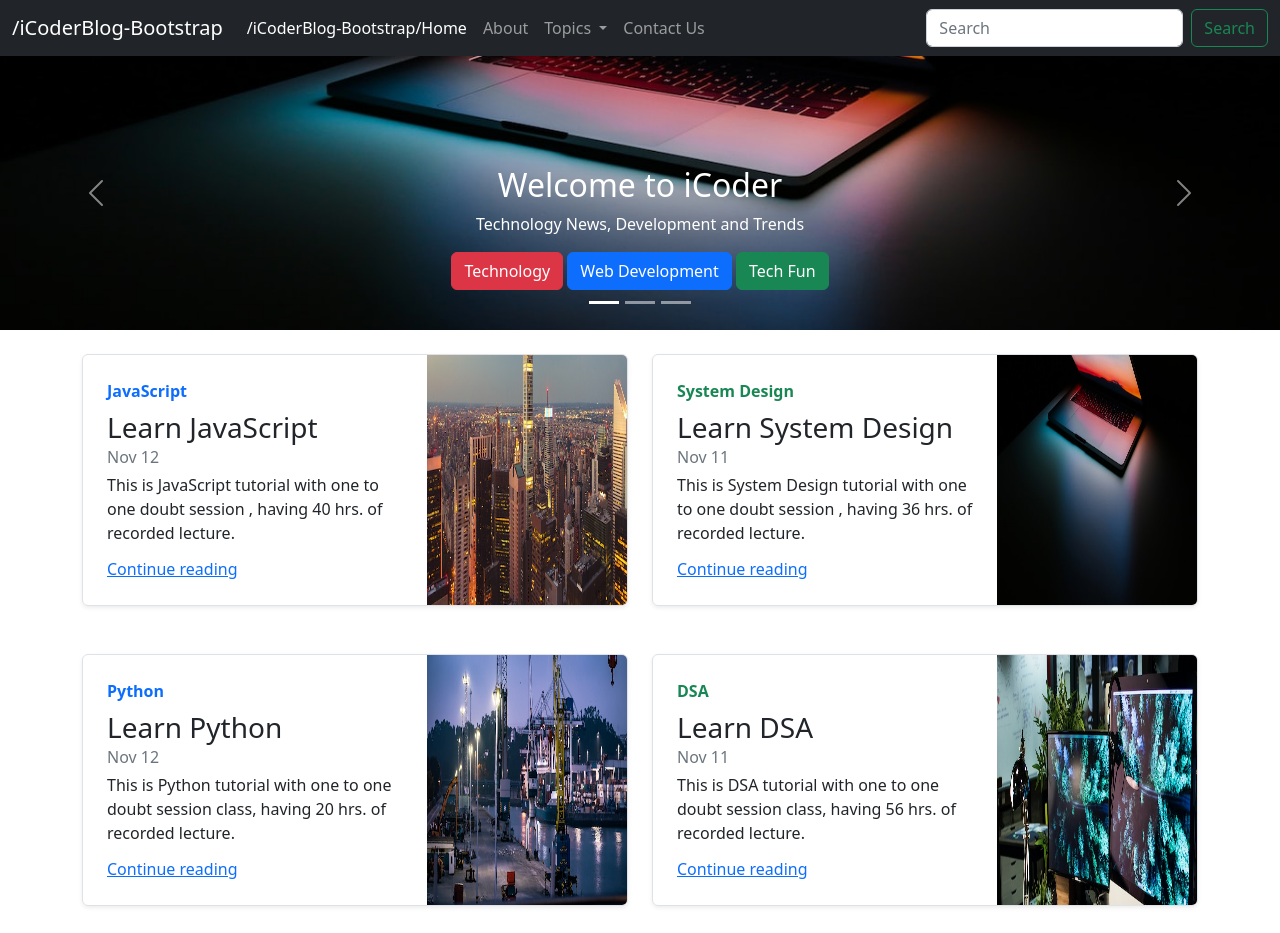
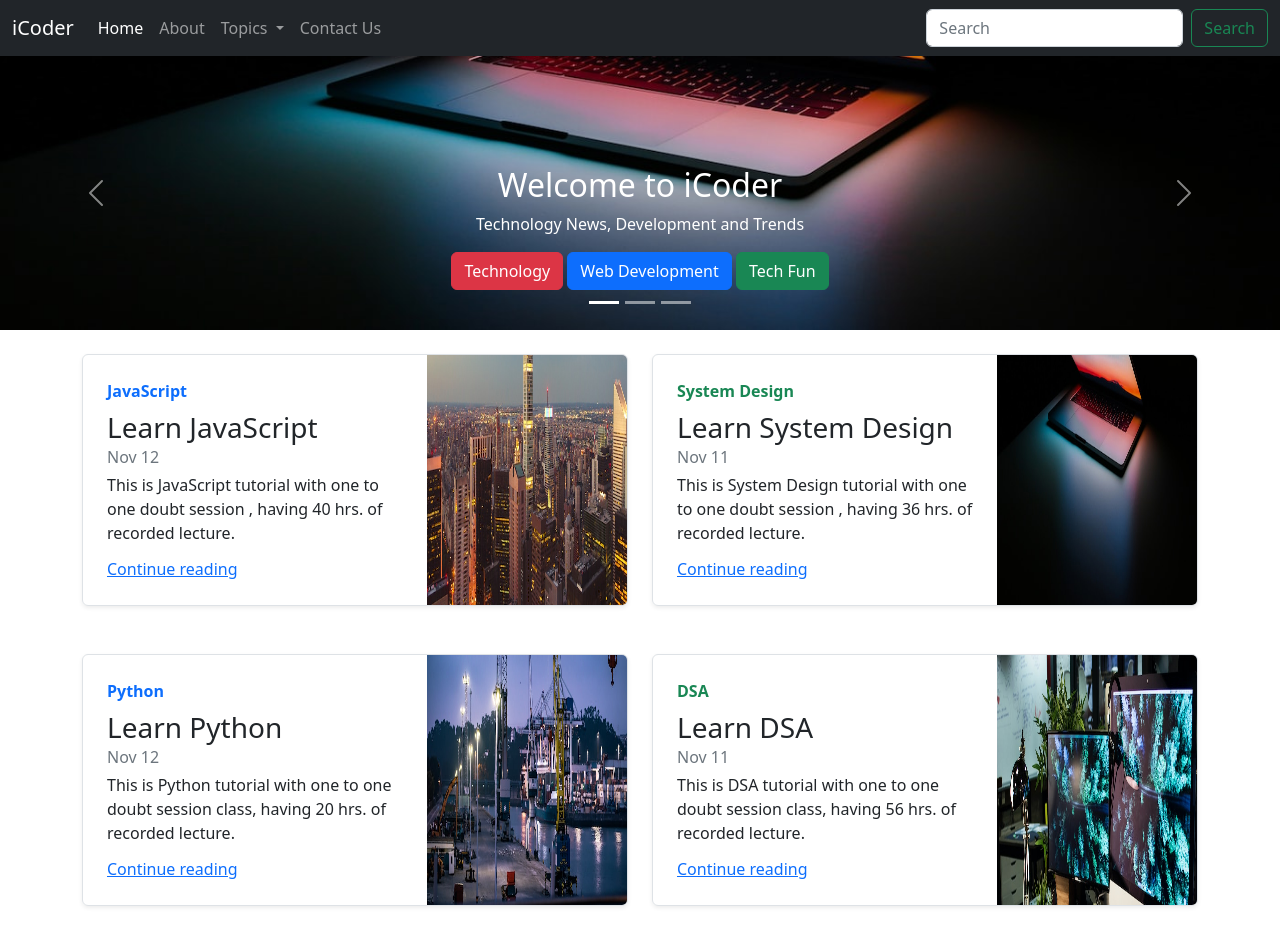
Before and after one commit to iamAbhi24/iCoderBlog-Bootstrap, a plain HTML site: page index.html in a window 1280 px wide. Shown: the top 933 px of the page. Drawn offline with nearby package versions, Linux system fonts and the light colour scheme.

Commit message:
Update index.html

```diff
--- a/index.html
+++ b/index.html
@@ -15,7 +15,7 @@
      <!-- /Adding navigation bar  -->
     <nav class="navbar navbar-expand-lg navbar-dark bg-dark">
         <div class="container-fluid">
-            <a class="navbar-brand" href="#">/iCoderBlog-Bootstrap</a>
+            <a class="navbar-brand" href="#">iCoder</a>
             <button class="navbar-toggler" type="button" data-bs-toggle="collapse"
                 data-bs-target="#navbarSupportedContent" aria-controls="navbarSupportedContent" aria-expanded="false"
                 aria-label="Toggle navigation">
@@ -24,7 +24,7 @@
             <div class="collapse navbar-collapse" id="navbarSupportedContent">
                 <ul class="navbar-nav me-auto mb-2 mb-lg-0">
                     <li class="nav-item">
-                        <a class="nav-link active" aria-current="page" href="/">/iCoderBlog-Bootstrap/Home</a>
+                        <a class="nav-link active" aria-current="page" href="/iCoderBlog-Bootstrap/Home">Home</a>
                     </li>
                     <li class="nav-item">
                         <a class="nav-link " aria-current="page" href="/iCoderBlog-Bootstrap/About.html">About</a>
```
